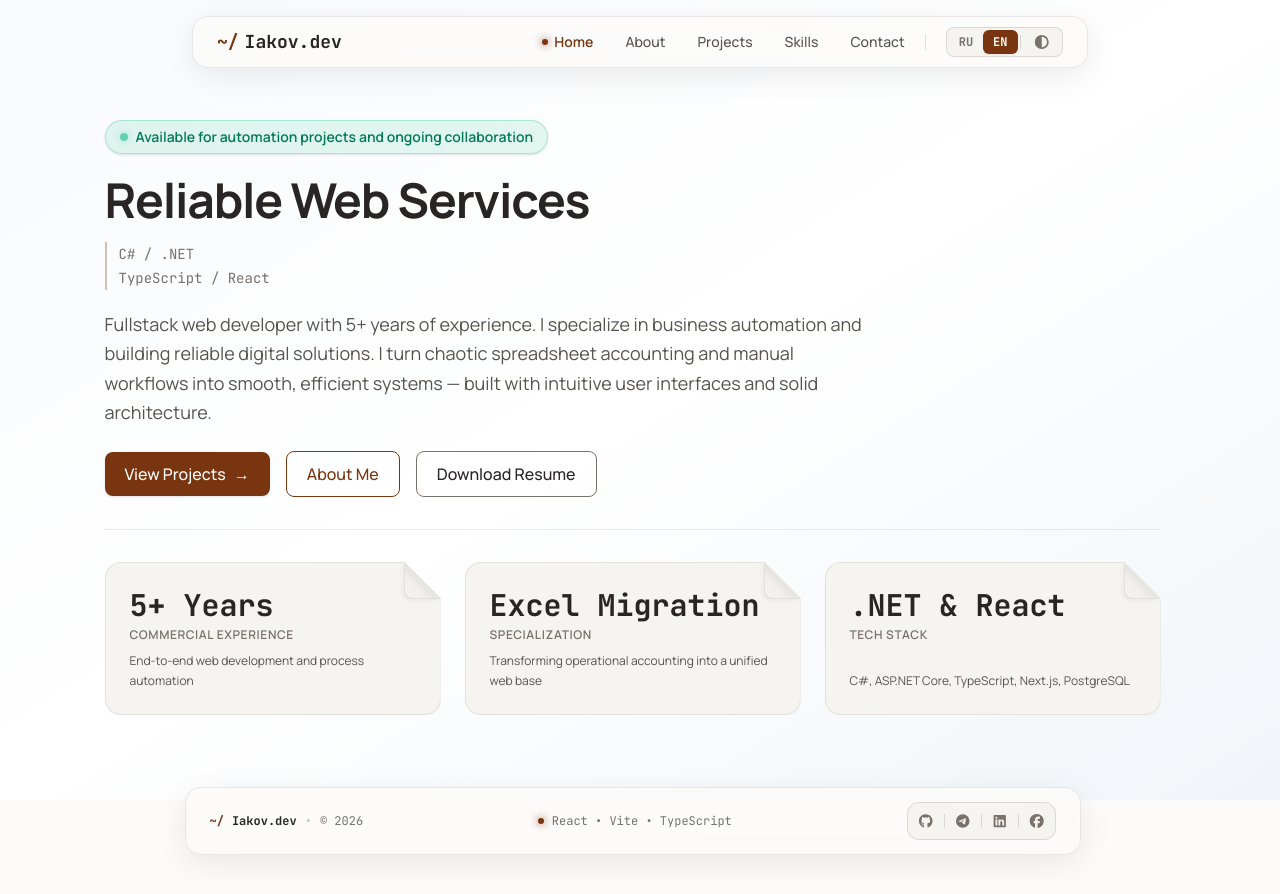
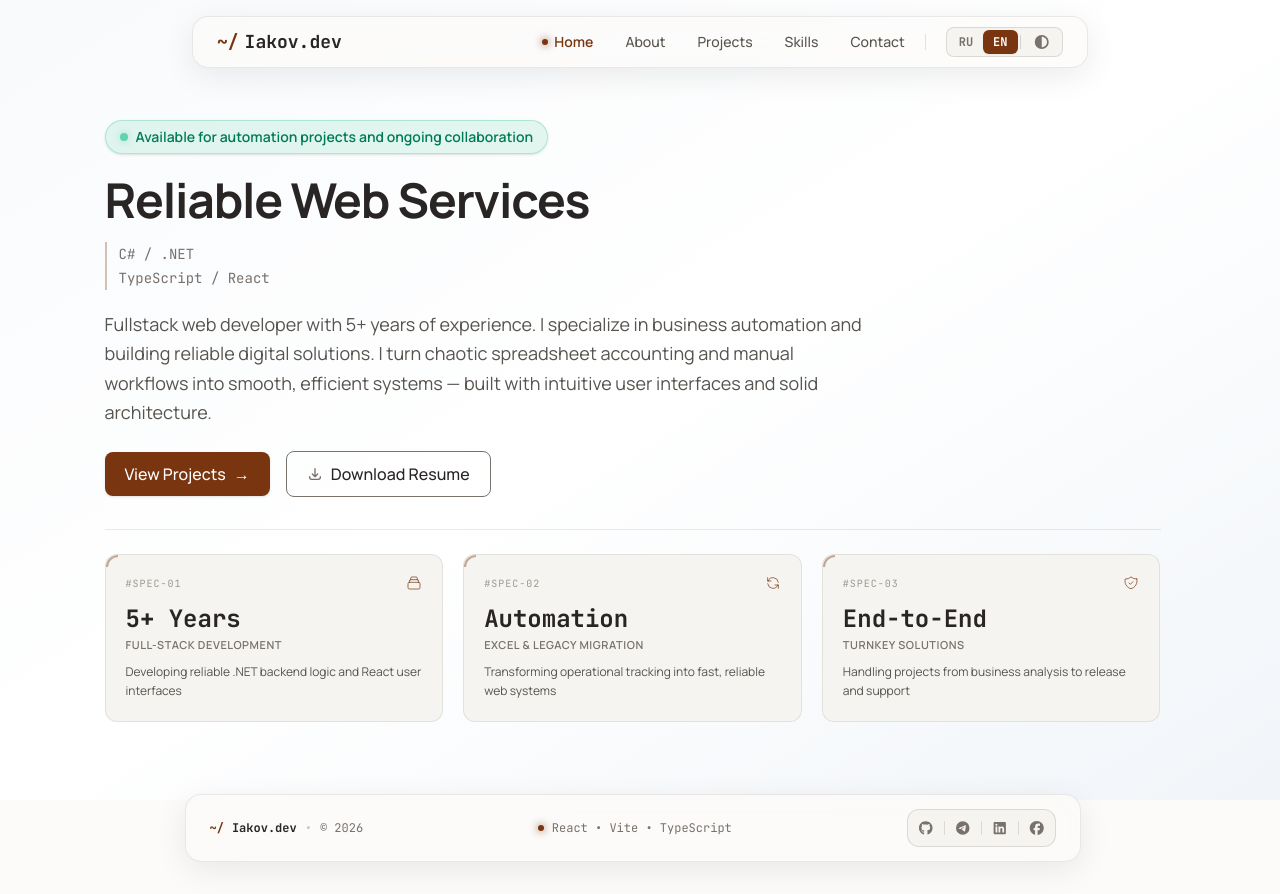
Before and after one commit to IakovYakovlev/personal, a React (Vite) app: page / in a window 1280 px wide. Built offline with nearby package versions, Linux system fonts and the light colour scheme.

Commit message:
feat: update localization in en.json and ru.json for improved clarity and relevance; adjust layout in Home component for better spacing

```diff
--- a/src/application/providers/locales/en.json
+++ b/src/application/providers/locales/en.json
@@ -19,18 +19,18 @@
     "cards": {
       "card1": {
         "title": "5+ Years",
-        "subtitle": "Commercial Experience",
-        "desc": "End-to-end web development and process automation"
+        "subtitle": "Full-Stack Development",
+        "desc": "Developing reliable .NET backend logic and React user interfaces"
       },
       "card2": {
-        "title": "Excel Migration",
-        "subtitle": "Specialization",
-        "desc": "Transforming operational accounting into a unified web base"
+        "title": "Automation",
+        "subtitle": "Excel & Legacy Migration",
+        "desc": "Transforming operational tracking into fast, reliable web systems"
       },
       "card3": {
-        "title": ".NET & React",
-        "subtitle": "Tech Stack",
-        "desc": "C#, ASP.NET Core, TypeScript, Next.js, PostgreSQL"
+        "title": "End-to-End",
+        "subtitle": "Turnkey Solutions",
+        "desc": "Handling projects from business analysis to release and support"
       }
     }
   },
--- a/src/application/providers/locales/ru.json
+++ b/src/application/providers/locales/ru.json
@@ -19,18 +19,18 @@
     "cards": {
       "card1": {
         "title": "5+ лет",
-        "subtitle": "Коммерческого опыта",
-        "desc": "End-to-end веб-разработка и автоматизация процессов"
+        "subtitle": "Fullstack-разработка",
+        "desc": "Разработка надежной серверной логики на .NET и интерфейсов на React"
       },
       "card2": {
-        "title": "Оцифровка Excel",
-        "subtitle": "Специализация",
-        "desc": "Перевод операционного учета в единую веб-базу"
+        "title": "Автоматизация",
+        "subtitle": "Замена Excel и легаси",
+        "desc": "Перевод операционного учета в быстрые и надежные веб-системы"
       },
       "card3": {
-        "title": ".NET & React",
-        "subtitle": "Технологическая база",
-        "desc": "C#, ASP.NET Core, TypeScript, Next.js, PostgreSQL"
+        "title": "End-to-End",
+        "subtitle": "Решения под ключ",
+        "desc": "Закрытие задач от анализа бизнес-процесса до релиза и поддержки"
       }
     }
   },
--- a/src/ui/pages/Home/Home.tsx
+++ b/src/ui/pages/Home/Home.tsx
@@ -9,9 +9,9 @@ export const Home = () => {
     <div className='flex-1 flex flex-col justify-center w-full max-w-6xl mx-auto px-6 md:px-12 py-6 md:py-10 text-left'>
       <main className='w-full'>
         {/* Главный заголовок и роль */}
-        <div className='max-w-3xl mb-8'>
+        <div className='max-w-3xl mb-6 md:mb-8'>
           {/* Индикатор статуса (Зеленый акцент готовности) */}
-          <div className='inline-flex items-center gap-2 px-3.5 py-1.5 rounded-full bg-emerald-500/10 border border-emerald-500/25 text-emerald-700 dark:text-emerald-400 text-xs md:text-sm font-semibold mb-4 shadow-sm'>
+          <div className='inline-flex items-center gap-2 px-3.5 py-1.5 rounded-full bg-emerald-500/10 border border-emerald-500/25 text-emerald-700 dark:text-emerald-400 text-xs md:text-sm font-semibold mb-3 md:mb-4 shadow-sm'>
             <span className='w-2 h-2 rounded-full bg-emerald-500 animate-pulse shadow-[0_0_8px_rgba(16,185,129,0.6)]' />
             <span>{t('home.status', 'Открыт к проектам по автоматизации и постоянному сотрудничеству')}</span>
           </div>
@@ -20,21 +20,23 @@ export const Home = () => {
           </h1>
 
           {/* Строка стека с акцентным цветом */}
-          <div className='font-mono text-xs md:text-sm text-[var(--color-text-subtle)] mb-5 border-l-2 border-[var(--color-primary)]/30 pl-3 py-0.5 space-y-1'>
+          <div className='font-mono text-xs md:text-sm text-[var(--color-text-subtle)] mb-4 md:mb-5 border-l-2 border-[var(--color-primary)]/30 pl-3 py-0.5 space-y-1'>
             <div>C# / .NET</div>
             <div>TypeScript / React</div>
           </div>
 
           {/* Основное описание */}
-          <p className='text-base md:text-lg text-[var(--color-text-muted)] leading-relaxed mb-6'>
+          <p className='text-base md:text-lg text-[var(--color-text-muted)] leading-relaxed mb-5 md:mb-6'>
             <Trans i18nKey='home.description'>
-              Более 5 лет коммерческого опыта. Помогаю компаниям наводить порядок в операционных процессах: переводить
-              учет из громоздких Excel-таблиц и устаревших систем в надежные, удобные и масштабируемые веб-сервисы.
+              Веб-разработчик полного цикла (Fullstack) с 5+ годами опыта. Специализируюсь на автоматизации бизнеса и
+              создании надежных цифровых решений. Превращаю запутанный учет в таблицах и ручные процессы в четко
+              работающие системы — с удобным интерфейсом и прочной архитектурой.
             </Trans>
           </p>
 
-          {/* Кнопки действий */}
+          {/* Кнопки действий (CTA) */}
           <div className='flex flex-wrap gap-4 items-center'>
+            {/* Основное действие: Смотреть проекты */}
             <Link
               to='/projects'
               className='px-5 py-2.5 rounded-lg bg-[var(--color-primary)] text-white font-medium hover:bg-[var(--color-primary-dark)] transition shadow-sm flex items-center gap-2'
@@ -43,37 +45,65 @@ export const Home = () => {
               <span>&rarr;</span>
             </Link>
 
-            <Link
-              to='/about'
-              className='px-5 py-2.5 rounded-lg border border-[var(--color-primary)] text-[var(--color-primary)] font-medium hover:bg-[var(--color-primary)] hover:text-white transition'
-            >
-              {t('home.cta.about', 'Узнать больше обо мне')}
-            </Link>
-
+            {/* Вторичное действие: Скачать резюме с иконкой */}
             <a
               href={t('links.resume')}
               download={`Iakov_Yakovlev_Fullstack_${i18n.language.toUpperCase()}.pdf`}
-              className='px-5 py-2.5 rounded-lg border border-[var(--color-text-subtle)] text-[var(--color-text-base)] font-medium hover:border-[var(--color-primary)] transition'
+              className='px-5 py-2.5 rounded-lg border border-[var(--color-text-subtle)] text-[var(--color-text-base)] font-medium hover:border-[var(--color-primary)] transition flex items-center gap-2'
             >
-              {t('home.cta.resume', 'Скачать резюме')}
+              <svg
+                className='w-4 h-4 text-[var(--color-text-subtle)]'
+                fill='none'
+                stroke='currentColor'
+                viewBox='0 0 24 24'
+              >
+                <path
+                  strokeLinecap='round'
+                  strokeLinejoin='round'
+                  strokeWidth='2'
+                  d='M4 16v1a3 3 0 003 3h10a3 3 0 003-3v-1m-4-4l-4 4m0 0l-4-4m4 4V4'
+                />
+              </svg>
+              <span>{t('home.cta.resume', 'Скачать резюме')}</span>
             </a>
           </div>
         </div>
 
         {/* Разделитель */}
-        <hr className='border-[var(--color-text-subtle)]/15 my-6 md:my-8' />
+        <hr className='border-[var(--color-text-subtle)]/15 my-5 md:my-6' />
 
-        {/* Информационные блоки */}
-        <div className='grid grid-cols-1 md:grid-cols-3 gap-5 md:gap-6'>
+        {/* Информационные инженерные блоки (Компактный Blueprint style) */}
+        <div className='grid grid-cols-1 md:grid-cols-3 gap-4 md:gap-5'>
           {/* Блок 1 */}
-          <div className='relative bg-[var(--color-bg-muted)] p-5 md:p-6 rounded-2xl border border-[var(--color-text-subtle)]/15 shadow-[0_4px_20px_-4px_rgba(0,0,0,0.04)] flex flex-col justify-between cursor-default overflow-hidden [clip-path:polygon(0_0,calc(100%-2.25rem)_0,100%_2.25rem,100%_100%,0_100%)]'>
-            <div className='absolute top-0 right-0 w-9 h-9 bg-[linear-gradient(225deg,var(--color-bg-base)_0%,var(--color-bg-base)_45%,rgba(0,0,0,0.08)_45%,rgba(0,0,0,0.02)_70%,transparent_100%)] dark:bg-[linear-gradient(225deg,var(--color-bg-base)_0%,var(--color-bg-base)_45%,rgba(255,255,255,0.05)_45%,transparent_70%)] border-l border-b border-[var(--color-text-subtle)]/20 pointer-events-none rounded-bl-lg shadow-[-2px_2px_4px_rgba(0,0,0,0.04)] dark:shadow-none'></div>
+          <div className='relative bg-[var(--color-bg-muted)] p-4 md:p-5 rounded-xl border border-[var(--color-text-subtle)]/15 flex flex-col justify-between cursor-default group'>
+            {/* Угловая техническая засечка (CAD Corner) */}
+            <div className='absolute top-0 left-0 w-3 h-3 border-l-2 border-t-2 border-[var(--color-primary)]/40 rounded-tl-xl pointer-events-none' />
+
+            {/* Хедер карточки с ID и иконкой */}
+            <div className='flex items-center justify-between mb-3'>
+              <span className='font-mono text-[10px] uppercase tracking-widest text-[var(--color-text-subtle)] opacity-70'>
+                #SPEC-01
+              </span>
+              <svg
+                className='w-4 h-4 text-[var(--color-primary)]/70'
+                fill='none'
+                stroke='currentColor'
+                viewBox='0 0 24 24'
+              >
+                <path
+                  strokeLinecap='round'
+                  strokeLinejoin='round'
+                  strokeWidth='1.5'
+                  d='M19 11H5m14 0a2 2 0 012 2v6a2 2 0 01-2 2H5a2 2 0 01-2-2v-6a2 2 0 012-2m14 0V9a2 2 0 00-2-2M5 11V9a2 2 0 012-2m0 0V5a2 2 0 012-2h6a2 2 0 012 2v2M7 7h10'
+                />
+              </svg>
+            </div>
 
             <div>
-              <div className='text-2xl md:text-3xl font-bold text-[var(--color-text-base)] font-mono mb-1'>
+              <div className='text-xl md:text-2xl font-bold text-[var(--color-text-base)] font-mono mb-0.5'>
                 {t('home.cards.card1.title')}
               </div>
-              <div className='text-xs font-semibold uppercase tracking-wider text-[var(--color-text-subtle)] mb-2'>
+              <div className='text-[11px] font-semibold uppercase tracking-wider text-[var(--color-text-subtle)] mb-2'>
                 {t('home.cards.card1.subtitle')}
               </div>
             </div>
@@ -81,14 +111,33 @@ export const Home = () => {
           </div>
 
           {/* Блок 2 */}
-          <div className='relative bg-[var(--color-bg-muted)] p-5 md:p-6 rounded-2xl border border-[var(--color-text-subtle)]/15 shadow-[0_4px_20px_-4px_rgba(0,0,0,0.04)] flex flex-col justify-between cursor-default overflow-hidden [clip-path:polygon(0_0,calc(100%-2.25rem)_0,100%_2.25rem,100%_100%,0_100%)]'>
-            <div className='absolute top-0 right-0 w-9 h-9 bg-[linear-gradient(225deg,var(--color-bg-base)_0%,var(--color-bg-base)_45%,rgba(0,0,0,0.08)_45%,rgba(0,0,0,0.02)_70%,transparent_100%)] dark:bg-[linear-gradient(225deg,var(--color-bg-base)_0%,var(--color-bg-base)_45%,rgba(255,255,255,0.05)_45%,transparent_70%)] border-l border-b border-[var(--color-text-subtle)]/20 pointer-events-none rounded-bl-lg shadow-[-2px_2px_4px_rgba(0,0,0,0.04)] dark:shadow-none'></div>
+          <div className='relative bg-[var(--color-bg-muted)] p-4 md:p-5 rounded-xl border border-[var(--color-text-subtle)]/15 flex flex-col justify-between cursor-default group'>
+            <div className='absolute top-0 left-0 w-3 h-3 border-l-2 border-t-2 border-[var(--color-primary)]/40 rounded-tl-xl pointer-events-none' />
+
+            <div className='flex items-center justify-between mb-3'>
+              <span className='font-mono text-[10px] uppercase tracking-widest text-[var(--color-text-subtle)] opacity-70'>
+                #SPEC-02
+              </span>
+              <svg
+                className='w-4 h-4 text-[var(--color-primary)]/70'
+                fill='none'
+                stroke='currentColor'
+                viewBox='0 0 24 24'
+              >
+                <path
+                  strokeLinecap='round'
+                  strokeLinejoin='round'
+                  strokeWidth='1.5'
+                  d='M4 4v5h.582m15.356 2A8.001 8.001 0 004.582 9m0 0H9m11 11v-5h-.581m0 0a8.003 8.003 0 01-15.357-2m15.357 2H15'
+                />
+              </svg>
+            </div>
 
             <div>
-              <div className='text-2xl md:text-3xl font-bold text-[var(--color-text-base)] font-mono mb-1'>
+              <div className='text-xl md:text-2xl font-bold text-[var(--color-text-base)] font-mono mb-0.5'>
                 {t('home.cards.card2.title')}
               </div>
-              <div className='text-xs font-semibold uppercase tracking-wider text-[var(--color-text-subtle)] mb-2'>
+              <div className='text-[11px] font-semibold uppercase tracking-wider text-[var(--color-text-subtle)] mb-2'>
                 {t('home.cards.card2.subtitle')}
               </div>
             </div>
@@ -96,14 +145,33 @@ export const Home = () => {
           </div>
 
           {/* Блок 3 */}
-          <div className='relative bg-[var(--color-bg-muted)] p-5 md:p-6 rounded-2xl border border-[var(--color-text-subtle)]/15 shadow-[0_4px_20px_-4px_rgba(0,0,0,0.04)] flex flex-col justify-between cursor-default overflow-hidden [clip-path:polygon(0_0,calc(100%-2.25rem)_0,100%_2.25rem,100%_100%,0_100%)]'>
-            <div className='absolute top-0 right-0 w-9 h-9 bg-[linear-gradient(225deg,var(--color-bg-base)_0%,var(--color-bg-base)_45%,rgba(0,0,0,0.08)_45%,rgba(0,0,0,0.02)_70%,transparent_100%)] dark:bg-[linear-gradient(225deg,var(--color-bg-base)_0%,var(--color-bg-base)_45%,rgba(255,255,255,0.05)_45%,transparent_70%)] border-l border-b border-[var(--color-text-subtle)]/20 pointer-events-none rounded-bl-lg shadow-[-2px_2px_4px_rgba(0,0,0,0.04)] dark:shadow-none'></div>
+          <div className='relative bg-[var(--color-bg-muted)] p-4 md:p-5 rounded-xl border border-[var(--color-text-subtle)]/15 flex flex-col justify-between cursor-default group'>
+            <div className='absolute top-0 left-0 w-3 h-3 border-l-2 border-t-2 border-[var(--color-primary)]/40 rounded-tl-xl pointer-events-none' />
+
+            <div className='flex items-center justify-between mb-3'>
+              <span className='font-mono text-[10px] uppercase tracking-widest text-[var(--color-text-subtle)] opacity-70'>
+                #SPEC-03
+              </span>
+              <svg
+                className='w-4 h-4 text-[var(--color-primary)]/70'
+                fill='none'
+                stroke='currentColor'
+                viewBox='0 0 24 24'
+              >
+                <path
+                  strokeLinecap='round'
+                  strokeLinejoin='round'
+                  strokeWidth='1.5'
+                  d='M9 12l2 2 4-4m5.618-4.016A11.955 11.955 0 0112 2.944a11.955 11.955 0 01-8.618 3.04A12.02 12.02 0 003 9c0 5.591 3.824 10.29 9 11.622 5.176-1.332 9-6.03 9-11.622 0-1.042-.133-2.052-.382-3.016z'
+                />
+              </svg>
+            </div>
 
             <div>
-              <div className='text-2xl md:text-3xl font-bold text-[var(--color-text-base)] font-mono mb-1'>
+              <div className='text-xl md:text-2xl font-bold text-[var(--color-text-base)] font-mono mb-0.5'>
                 {t('home.cards.card3.title')}
               </div>
-              <div className='text-xs font-semibold uppercase tracking-wider text-[var(--color-text-subtle)] mb-2'>
+              <div className='text-[11px] font-semibold uppercase tracking-wider text-[var(--color-text-subtle)] mb-2'>
                 {t('home.cards.card3.subtitle')}
               </div>
             </div>
```
